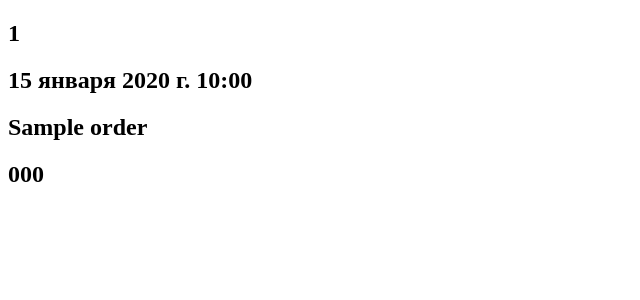
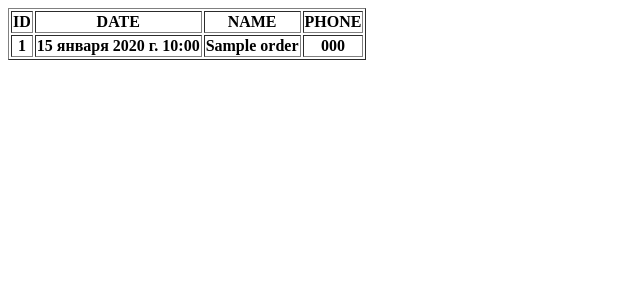
Before and after one commit to Makcumys007/django_training_webapp, a Django app: page / in a window 1280 px wide. Shown: the top 300 px of the page, without its empty margins (0-640 px from the left). Run offline with Django 4.2, Linux system fonts and the light colour scheme; tables that the repository leaves empty hold one stand-in row (values such as "Sample post"); lists and menus that the app fills with data are empty.

Commit message:
Fourth commit

```diff
--- a/landingpagewebsite/templates/index.html
+++ b/landingpagewebsite/templates/index.html
@@ -5,11 +5,30 @@
     <title>Title</title>
 </head>
 <body>
+
+
+
+{% if object_list %}
+
+<table border="1">
+    <tr>
+        <th>ID</th>
+        <th>DATE</th>
+        <th>NAME</th>
+        <th>PHONE</th>
+    </tr>
 {% for obj in object_list %}
-<h2>{{obj.id}}</h2>
-<h2>{{obj.order_dt}}</h2>
-<h2>{{obj.order_name}}</h2>
-<h2>{{obj.order_phone}}</h2>
+    <tr>
+        <th>{{obj.id}}</th>
+        <th>{{obj.order_dt}}</th>
+        <th>{{obj.order_name}}</th>
+        <th>{{obj.order_phone}}</th>
+    </tr>
 {% endfor %}
+</table>
+
+{% else %}
+<h2>No data!</h2>
+{% endif %}
 </body>
 </html>
```
